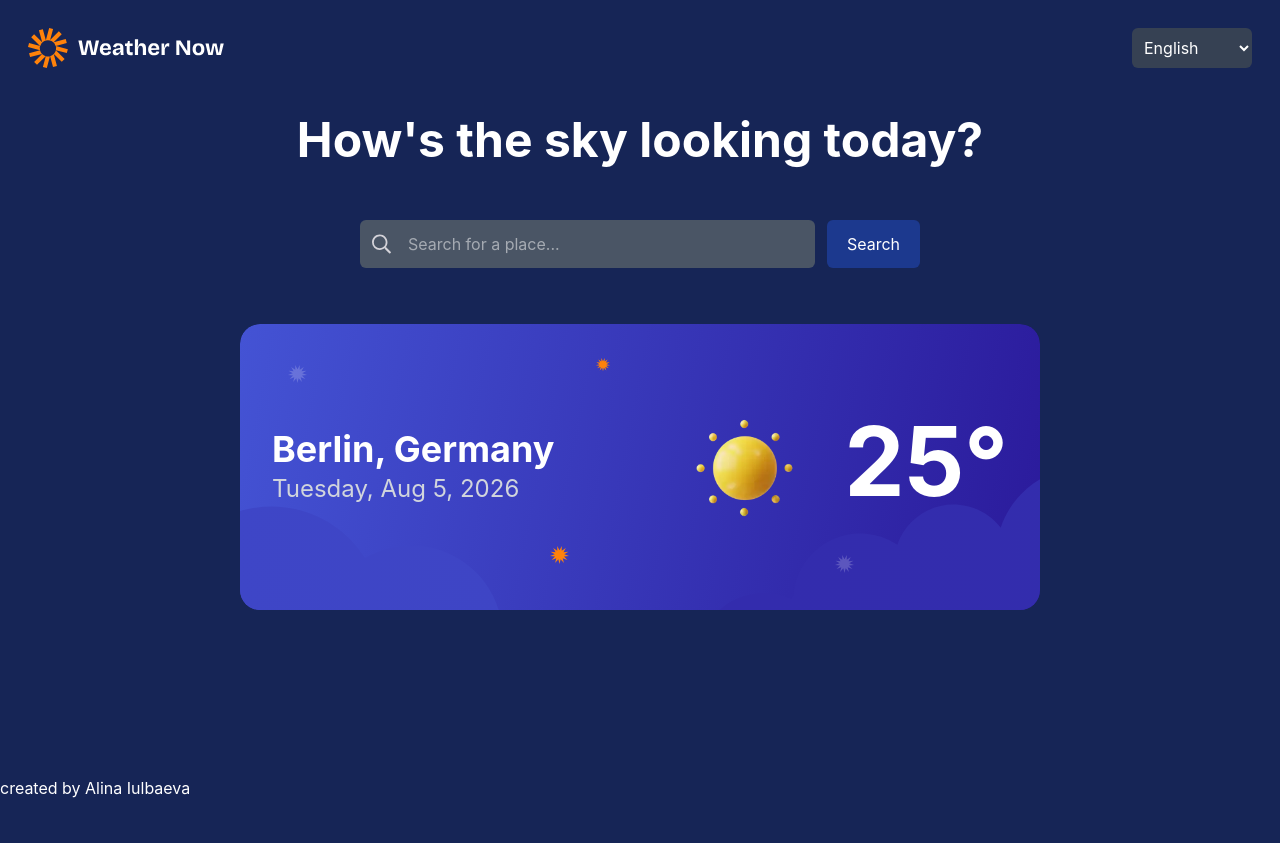
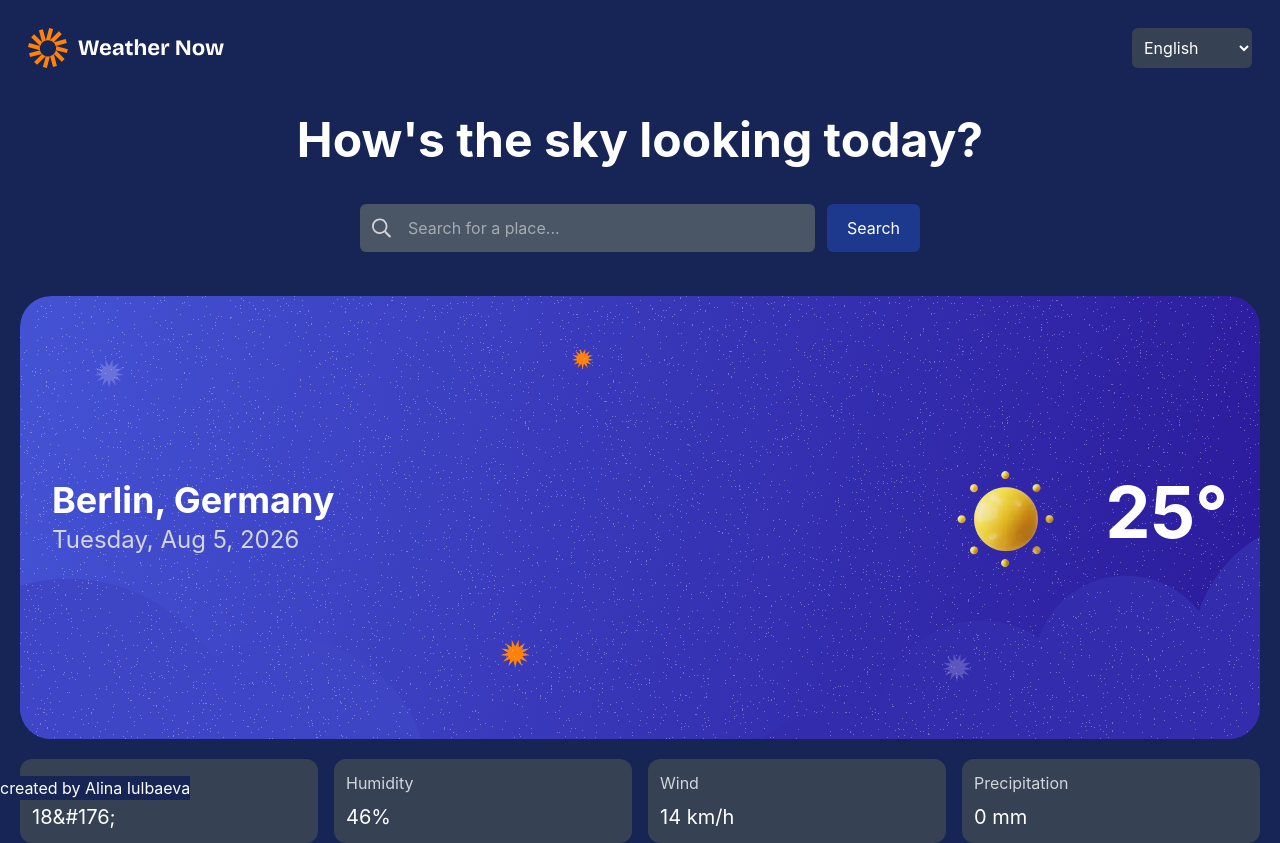
Before and after one commit to alinidi/weather-app, a Next.js app: page / in a window 1280 px wide. Before the commit the page ends 800 px from the top, so only its background shows below. Built offline with nearby package versions, Linux system fonts and the light colour scheme.

Commit message:
feat: add weather wetrics

```diff
--- a/app/page.tsx
+++ b/app/page.tsx
@@ -1,14 +1,47 @@
 import { CurrentWeather } from '@/components/currentWeather/CurrentWeather';
 import { SearchBar } from '@/components/searchBar/SearchBar';
+import { WeatherMetrics } from '@/components/weatherMetrics/WeatherMetrics';
 
 export default function Home() {
+    const metrics = [
+        {
+            name: 'Feels Like',
+            value: '18&#176;',
+        },
+        {
+            name: 'Humidity',
+            value: '46%',
+        },
+        {
+            name: 'Wind',
+            value: '14 km/h',
+        },
+        {
+            name: 'Precipitation',
+            value: '0 mm',
+        },
+    ];
+
     return (
-        <div className="flex flex-col items-center gap-14">
-            <h1 className="text-5xl text-white font-bold mt-5 mx-2 text-center">
+        <div className="flex flex-col items-center gap-5">
+            <h1 className="text-5xl text-white font-bold mt-5 mb-5 mx-2 text-center">
                 How's the sky looking today?
             </h1>
             <SearchBar />
-            <CurrentWeather />
+            <div className="w-full px-5">
+                <CurrentWeather />
+                <div className="mt-5">
+                    <div className="grid grid-cols-2 gap-4 sm:grid-cols-4 ">
+                        {metrics.map((metric) => (
+                            <WeatherMetrics
+                                key={`${metric.name}-${metric.value}`}
+                                name={metric.name}
+                                value={metric.value}
+                            />
+                        ))}
+                    </div>
+                </div>
+            </div>
         </div>
     );
 }
--- a/components/currentWeather/CurrentWeather.tsx
+++ b/components/currentWeather/CurrentWeather.tsx
@@ -21,8 +21,8 @@ export const CurrentWeather = () => {
     }, []);
 
     return (
-        <div className="relative mx-5">
-            <Image src={width > 640 ? bgLarge : bgSmall} alt="current weather" />
+        <div className="relative">
+            <Image src={width > 640 ? bgLarge : bgSmall} alt="current weather" className="w-full" />
             <div className="absolute inset-0 p-4 sm:p-8 flex flex-col sm:flex-row justify-between">
                 <div className="text-center sm:text-left sm:self-center">
                     <p className="text-white font-bold text-3xl sm:text-4xl">Berlin, Germany</p>
@@ -30,7 +30,7 @@ export const CurrentWeather = () => {
                 </div>
                 <div className="flex flex-row items-center justify-between mt-6 sm:mt-0 sm:self-center">
                     <Image width={200} className="sm:w-50" src={sunny} alt="weather icon" />
-                    <span className="text-8xl mb-3 text-white font-bold">25&#176;</span>
+                    <span className="text-7xl mb-3 text-white font-bold">25&#176;</span>
                 </div>
             </div>
         </div>
--- /dev/null
+++ b/components/dailyForecast/DailyForecast.tsx
@@ -0,0 +1 @@
+export const DailyForecats = () => {};
--- a/components/searchBar/SearchBar.tsx
+++ b/components/searchBar/SearchBar.tsx
@@ -3,7 +3,7 @@ import Image from 'next/image';
 
 export const SearchBar = () => {
     return (
-        <div className="flex flex-col gap-3 w-full max-w-80 md:flex-row md:max-w-140">
+        <div className="flex flex-col gap-3 w-full mb-6 max-w-80 md:flex-row md:max-w-140">
             <div className="relative flex-1">
                 <Image
                     src={search}
--- /dev/null
+++ b/components/weatherMetrics/WeatherMetrics.tsx
@@ -0,0 +1,13 @@
+type MetricsType = {
+    name: string;
+    value: string;
+};
+
+export const WeatherMetrics = ({ name, value }: MetricsType) => {
+    return (
+        <div className="bg-gray-700 rounded-xl p-3 w-auto flex flex-col gap-2">
+            <p className="text-gray-300">{name}</p>
+            <p className="text-white text-xl">{value}</p>
+        </div>
+    );
+};
```
